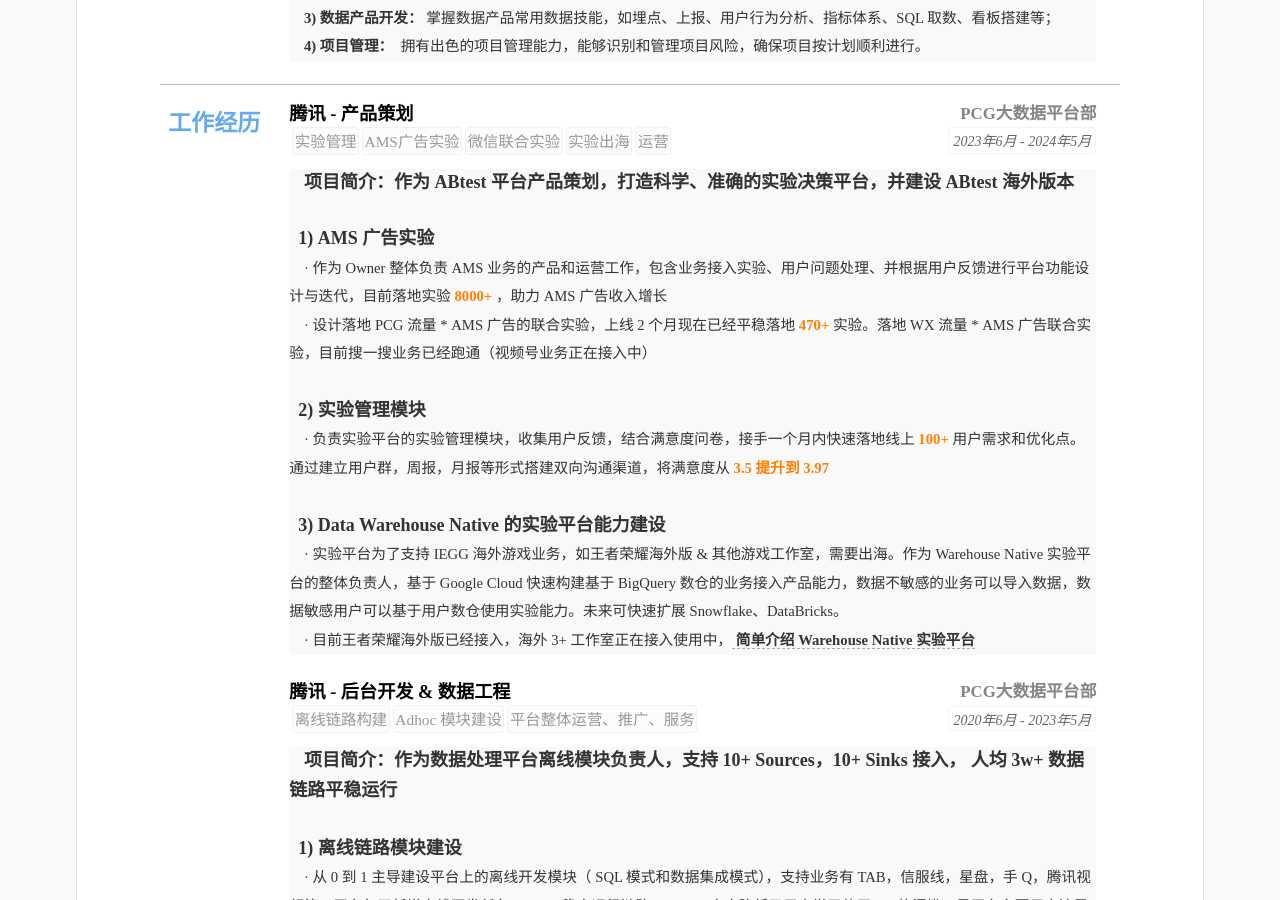
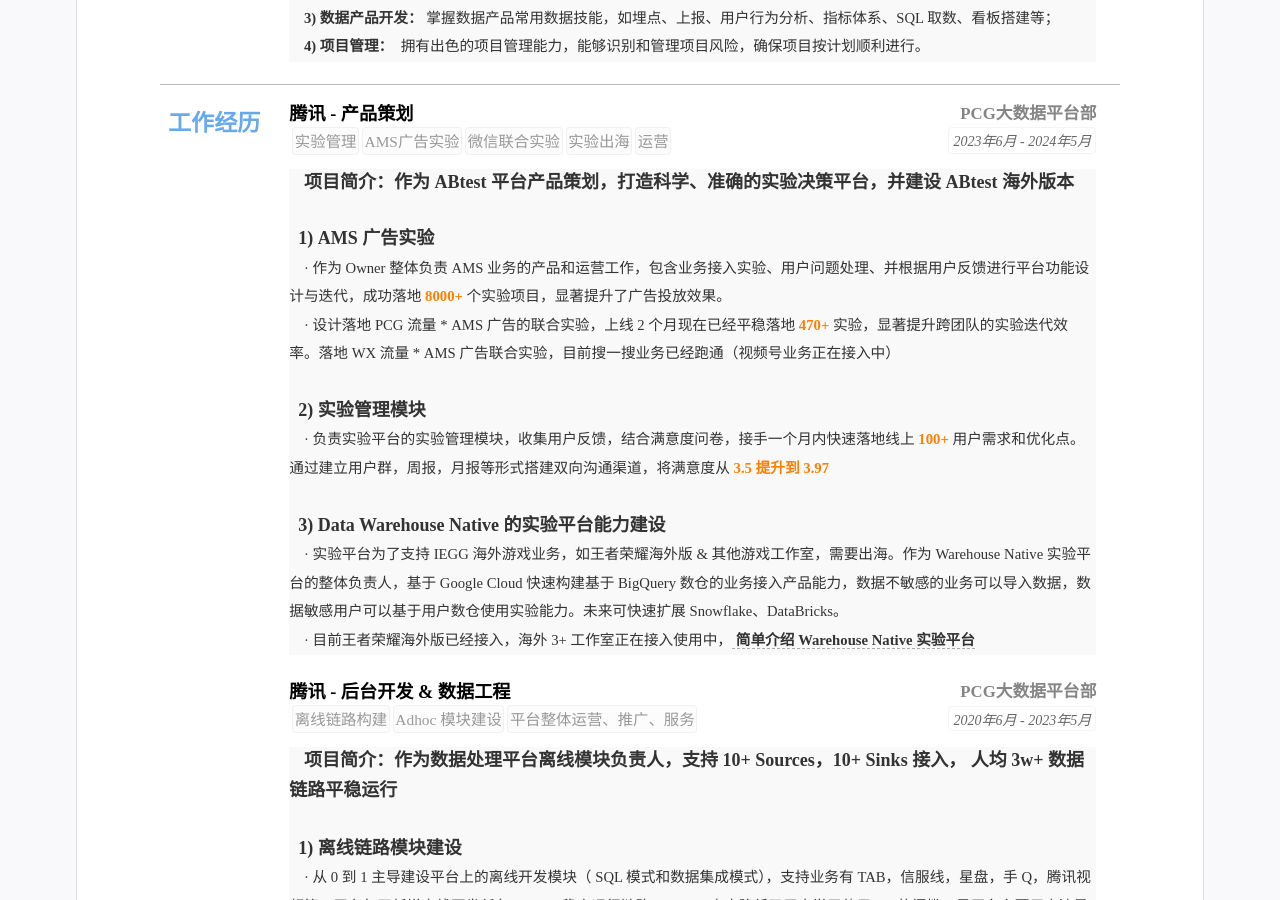
Before and after one commit to kuailexiaoshenxian/cn-wx-cv, a Jekyll site: the page built from index.html, in a window 1280 px wide and 900 px high, scrolled down 539 px. Built offline with Jekyll 4.4.1, drawn with Linux system fonts in a browser that asks for light colours.

Commit message:
Update resume.yml

```diff
--- a/_data/resume.yml
+++ b/_data/resume.yml
@@ -100,8 +100,8 @@ main: #简历主要内容，
     detail: <font face="等线"><font size=4><strong>项目简介：作为 ABtest 平台产品策划，打造科学、准确的实验决策平台，并建设 ABtest 海外版本</strong></font></font> <br>  &nbsp &nbsp
             <br>
             <font face="等线"><font size=4><strong> &nbsp 1) AMS 广告实验</strong></font> <br>  &nbsp &nbsp
-            · 作为 Owner 整体负责 AMS 业务的产品和运营工作，包含业务接入实验、用户问题处理、并根据用户反馈进行平台功能设计与迭代，目前落地实验<font color=#FF7F00><strong> 8000+ </strong></font>，助力 AMS 广告收入增长 <br> &nbsp &nbsp
-            · 设计落地 PCG 流量 * AMS 广告的联合实验，上线 2 个月现在已经平稳落地<font color=#FF7F00><strong> 470+ </strong></font>实验。落地 WX 流量 *  AMS 广告联合实验，目前搜一搜业务已经跑通（视频号业务正在接入中）  <br>  &nbsp &nbsp
+            · 作为 Owner 整体负责 AMS 业务的产品和运营工作，包含业务接入实验、用户问题处理、并根据用户反馈进行平台功能设计与迭代，成功落地<font color=#FF7F00><strong> 8000+ </strong></font> 个实验项目，显著提升了广告投放效果。 <br> &nbsp &nbsp
+            · 设计落地 PCG 流量 * AMS 广告的联合实验，上线 2 个月现在已经平稳落地<font color=#FF7F00><strong> 470+ </strong></font>实验，显著提升跨团队的实验迭代效率。落地 WX 流量 *  AMS 广告联合实验，目前搜一搜业务已经跑通（视频号业务正在接入中）  <br>  &nbsp &nbsp
             <br>
             <font face="等线"><font size=4><strong> &nbsp 2) 实验管理模块</strong></font>  <br>  &nbsp &nbsp
             · 负责实验平台的实验管理模块，收集用户反馈，结合满意度问卷，接手一个月内快速落地线上 <font color=#FF7F00><strong> 100+ </strong></font> 用户需求和优化点。通过建立用户群，周报，月报等形式搭建双向沟通渠道，将满意度从 <font color=#FF7F00><strong>3.5 提升到 3.97</strong></font> <br>  &nbsp &nbsp
```
